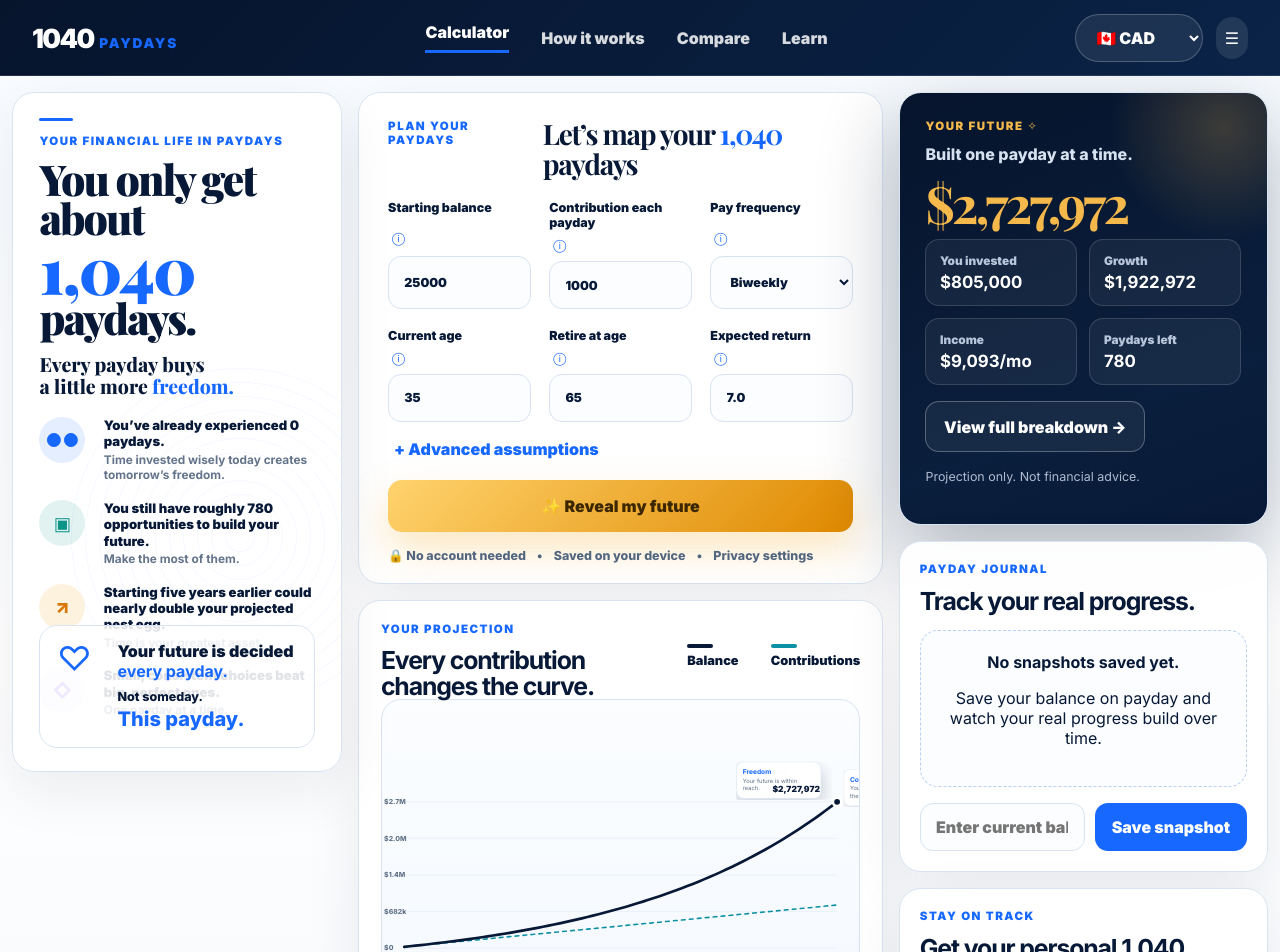
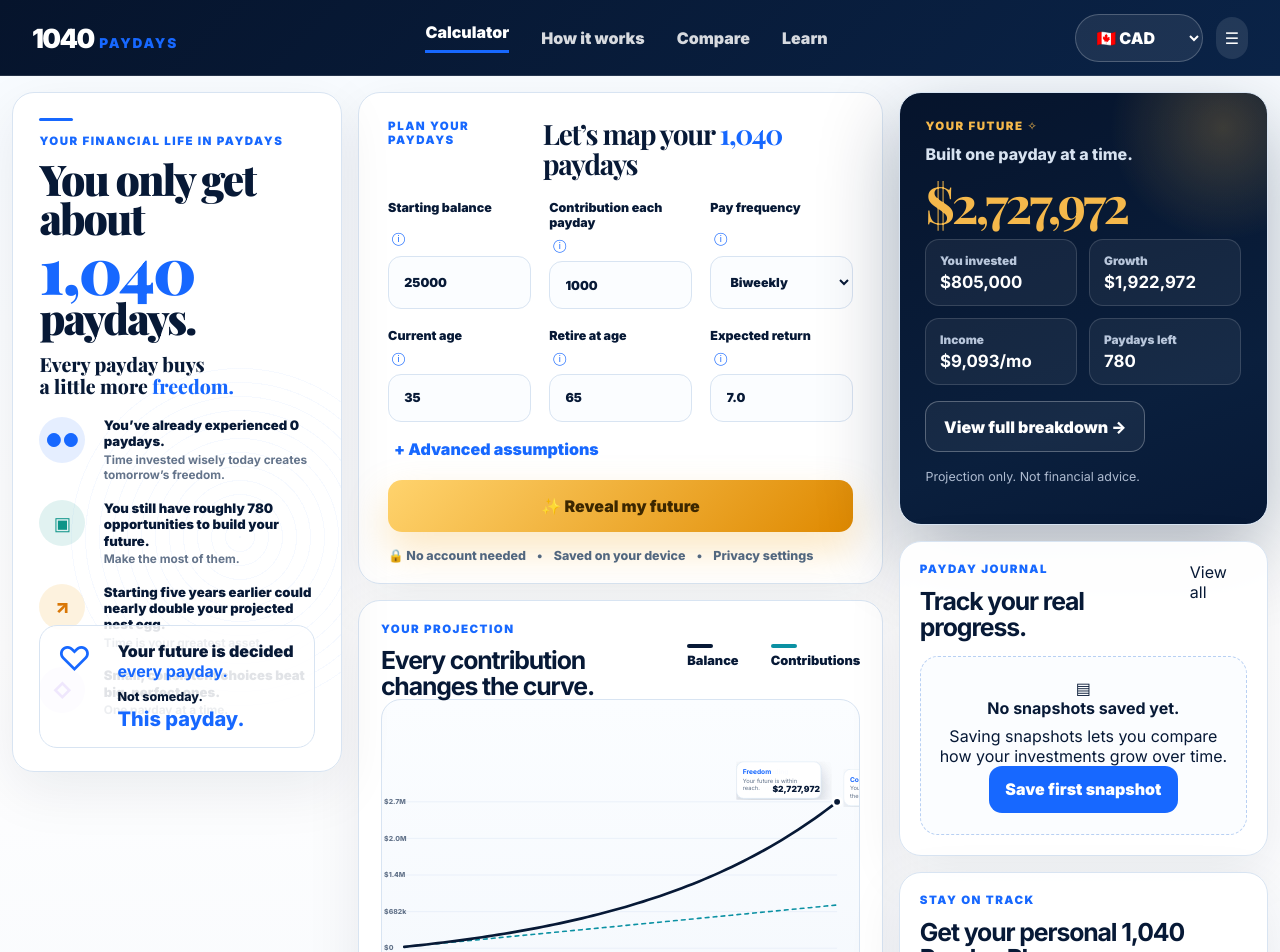
Before and after one commit to calgal7-del/1040-paydays, a React (Vite) app: page / in a window 1280 px wide. Shown: the top 952 px of the page. Built offline with nearby package versions, Linux system fonts and the light colour scheme.

Commit message:
Update PaydayJournal.jsx

```diff
--- a/src/components/PaydayJournal.jsx
+++ b/src/components/PaydayJournal.jsx
@@ -1,21 +1,15 @@
 import { useState } from 'react'
-import {
-  formatCurrency,
-  formatJournalDate,
-} from '../utils/formatters'
+import { formatCurrency } from '../utils/formatters'
 
-export default function PaydayJournal({
-  currency,
-  projection,
-  journal,
-}) {
+export default function PaydayJournal({ currency, journal }) {
   const [balance, setBalance] = useState('')
 
-  function handleSave() {
-    journal.saveSnapshot({
-      balance,
-      currency,
-      projection,
+  function saveSnapshot() {
+    if (!balance || Number(balance) <= 0) return
+
+    journal.addSnapshot({
+      balance: Number(balance),
+      date: new Date().toISOString(),
     })
 
     setBalance('')
@@ -29,87 +23,57 @@ export default function PaydayJournal({
           <h2>Track your real progress.</h2>
         </div>
 
-        {journal.hasSnapshots && (
-          <button
-            className="ghostButton dangerText"
-            type="button"
-            onClick={journal.resetJournal}
-          >
-            Reset journal
-          </button>
-        )}
+        <a href="#journal">View all</a>
       </div>
 
-      {!journal.hasSnapshots ? (
+      {journal.snapshots.length === 0 ? (
         <div className="emptyJournal">
+          <div className="emptyIcon">▤</div>
           <strong>No snapshots saved yet.</strong>
-          <p>
-            Save your balance on payday and watch your real progress
-            build over time.
-          </p>
+          <span>
+            Saving snapshots lets you compare how your investments grow over time.
+          </span>
+
+          <button className="secondaryButton" type="button" onClick={saveSnapshot}>
+            Save first snapshot
+          </button>
         </div>
       ) : (
+        <>
           <div className="latestSnapshot">
             <span>Latest snapshot</span>
             <strong>
-            {formatCurrency(journal.latestSnapshot.balance, currency)}
+              {formatCurrency(journal.snapshots[0].balance, currency)}
             </strong>
-          <p>
-            {formatJournalDate(journal.latestSnapshot.date)}
-          </p>
-
-          {journal.latestSnapshot.change !== 0 && (
-            <em
-              className={
-                journal.latestSnapshot.change > 0
-                  ? 'positiveChange'
-                  : 'negativeChange'
-              }
-            >
-              {journal.latestSnapshot.change > 0 ? '+' : ''}
-              {formatCurrency(journal.latestSnapshot.change, currency)} since last snapshot
-            </em>
-          )}
+            <small>
+              {new Date(journal.snapshots[0].date).toLocaleDateString()}
+            </small>
           </div>
-      )}
 
           <div className="journalInputRow">
             <input
               value={balance}
-          onChange={(e) =>
-            setBalance(e.target.value.replace(/[^0-9.]/g, ''))
-          }
+              onChange={(e) => setBalance(e.target.value)}
               placeholder="Enter current balance"
               inputMode="decimal"
             />
-
-        <button
-          className="secondaryButton"
-          type="button"
-          onClick={handleSave}
-        >
+            <button className="secondaryButton" type="button" onClick={saveSnapshot}>
               Save snapshot
             </button>
           </div>
 
-      {journal.hasSnapshots && (
           <div className="snapshotList">
-          {journal.snapshots.slice(0, 4).map((snapshot) => (
+            {journal.snapshots.slice(0, 3).map((snapshot) => (
               <div className="snapshotItem" key={snapshot.id}>
-              <span>{formatJournalDate(snapshot.date)}</span>
-              <strong>
-                {formatCurrency(snapshot.balance, currency)}
-              </strong>
-              <button
-                type="button"
-                onClick={() => journal.deleteSnapshot(snapshot.id)}
-                aria-label="Delete snapshot"
-              >
+                <span>{new Date(snapshot.date).toLocaleDateString()}</span>
+                <strong>{formatCurrency(snapshot.balance, currency)}</strong>
+                <button type="button" onClick={() => journal.removeSnapshot(snapshot.id)}>
                   ×
                 </button>
               </div>
             ))}
           </div>
+        </>
       )}
     </section>
   )
```
Lines whose indentation alone changed are shown as unchanged.
